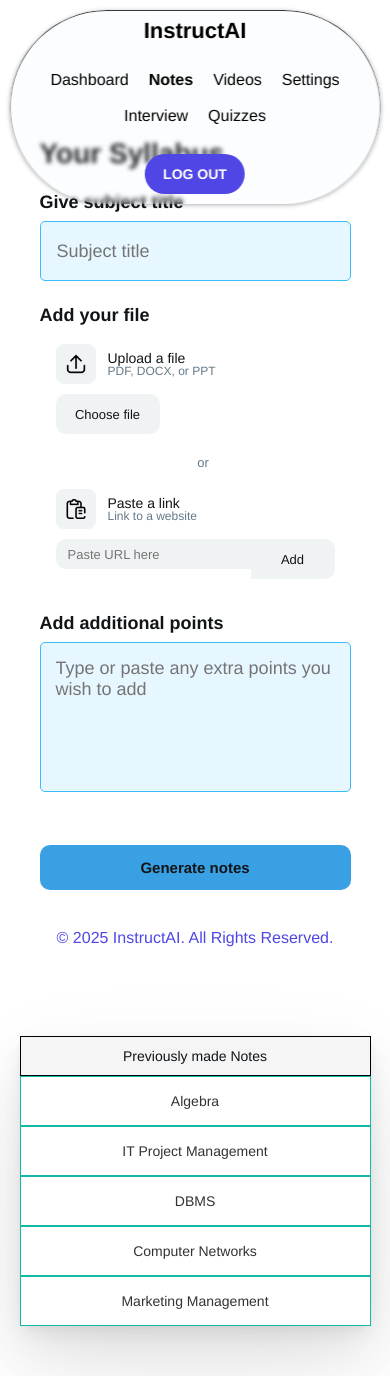
After one commit to tarush10000/InstructAI, a Django app: page /notes/ in a window 390 px wide. The commit adds this page. Run offline with Django 5.2, Linux system fonts and the light colour scheme; tables that the repository leaves empty hold one stand-in row (values such as "Sample post"); some libraries are stand-ins or nearby versions.

Commit message:
added notes.html and notes.css

```diff
--- /dev/null
+++ b/home/templates/home/notes.html
@@ -0,0 +1,101 @@
+{% load static %}
+<!DOCTYPE html>
+<html lang="en">
+<head>
+  <meta charset="UTF-8">
+  <meta name="viewport" content="width=device-width, initial-scale=1.0">
+  <title>InstructAI - Notes</title>
+  <link rel="stylesheet" href="{% static 'css/notes.css' %}">
+</head>
+<body>
+  <header class="header">
+    <div class="header-content">
+      <h1 class="logo">InstructAI</h1>
+
+      <nav class="main-nav">
+        <a href="{% url 'home' %}" class="nav-link">Dashboard</a>
+        <a href="{% url 'notes' %}" class="nav-link active">Notes</a>
+        <a href="{% url 'video' %}" class="nav-link">Videos</a>
+        <a href="{% url 'setting' %}" class="nav-link">Settings</a>
+        <a href="{% url 'interview' %}" class="nav-link">Interview</a>
+        <a href="{% url 'quiz' %}" class="nav-link">Quizzes</a>
+      </nav>
+
+      <div class="header-right">
+        <button class="logout-btn">LOG OUT</button>
+      </div>
+    </div>
+  </header>
+
+  <main class="notes-container">
+    <div class="background-pattern">
+      <img class="pattern pattern-1" src="img/pattern-1.png" alt="">
+      <img class="pattern pattern-2" src="img/pattern-2.png" alt="">
+    </div>
+
+    <form class="notes-form" action="#" method="post" enctype="multipart/form-data">
+      <h2 class="form-title">Your Syllabus</h2>
+
+      <div class="form-group">
+        <label for="subject-title" class="form-label">Give subject title</label>
+        <input type="text" id="subject-title" class="form-input" placeholder="Subject title" required>
+      </div>
+
+      <div class="form-group">
+        <label class="form-label">Add your file</label>
+        <div class="upload-option">
+          <div class="upload-info">
+            <div class="upload-icon">
+              <img src="{% static 'img/upload.png' %}" alt="Upload icon">
+            </div>
+            <div class="upload-text">
+              <div class="upload-title">Upload a file</div>
+              <div class="upload-subtitle">PDF, DOCX, or PPT</div>
+            </div>
+          </div>
+          <label for="file-upload" class="upload-btn">
+            <span>Choose file</span>
+            <input id="file-upload" type="file" accept=".pdf,.docx,.ppt,.pptx">
+          </label>
+        </div>
+
+        <div class="form-divider">or</div>
+
+        <div class="upload-option">
+          <div class="upload-info">
+            <div class="upload-icon">
+              <img src="{% static 'img/paste.png' %}" alt="Link icon">
+            </div>
+            <div class="upload-text">
+              <div class="upload-title">Paste a link</div>
+              <div class="upload-subtitle">Link to a website</div>
+            </div>
+          </div>
+          <div class="link-input-group">
+            <input type="url" class="link-input" placeholder="Paste URL here">
+            <button type="button" class="link-btn">Add</button>
+          </div>
+        </div>
+      </div>
+
+      <div class="form-group">
+        <label for="additional-notes" class="form-label">Add additional points</label>
+        <textarea id="additional-notes" class="form-textarea" placeholder="Type or paste any extra points you wish to add"></textarea>
+      </div>
+
+      <button type="submit" class="submit-btn">Generate notes</button>
+
+      <p class="copyright">© 2025 InstructAI. All Rights Reserved.</p>
+    </form>
+
+    <aside class="existing-notes-sidebar">
+      <div class="notes-header">Previously made Notes</div>
+      <a href="#" class="note-item">Algebra</a>
+      <a href="#" class="note-item">IT Project Management</a>
+      <a href="#" class="note-item">DBMS</a>
+      <a href="#" class="note-item">Computer Networks</a>
+      <a href="#" class="note-item">Marketing Management</a>
+    </aside>
+  </main>
+</body>
+</html>
--- /dev/null
+++ b/static/css/notes.css
@@ -0,0 +1,502 @@
+/* Reset and base styles */
+@import url("https://cdnjs.cloudflare.com/ajax/libs/meyer-reset/2.0/reset.min.css");
+
+* {
+  -webkit-font-smoothing: antialiased;
+  box-sizing: border-box;
+}
+
+html, body {
+  margin: 0;
+  padding: 0;
+  height: 100%;
+  width: 100%;
+  font-family: 'DM Sans', 'Poppins', Helvetica, sans-serif;
+  background-color: #ffffff;
+  overflow-x: hidden;
+  font-size: 16px;
+}
+
+button:focus-visible {
+  outline: 2px solid #4a90e2 !important;
+  outline: -webkit-focus-ring-color auto 5px !important;
+}
+
+a {
+  text-decoration: none;
+  color: inherit;
+}
+
+/* Header styles */
+.header {
+  position: fixed;
+  top: 20px;
+  left: 50%;
+  transform: translateX(-50%);
+  width: 95%;
+  max-width: 1400px;
+  height: 70px;
+  background-color: rgba(224, 231, 240, 0.1);
+  border-radius: 500px;
+  box-shadow: 0px 1px 4px rgba(37, 40, 45, 0.37);
+  backdrop-filter: blur(2px);
+  -webkit-backdrop-filter: blur(2px);
+  z-index: 100;
+  padding: 0 20px;
+}
+
+.header::before {
+  content: "";
+  position: absolute;
+  inset: 0;
+  padding: 1px;
+  border-radius: 500px;
+  background: linear-gradient(180deg, rgba(55, 57, 60, 1) 0%, rgba(55, 57, 60, 0) 100%);
+  -webkit-mask: linear-gradient(#fff 0 0) content-box, linear-gradient(#fff 0 0);
+  -webkit-mask-composite: xor;
+  mask-composite: exclude;
+  pointer-events: none;
+}
+
+.header-content {
+  display: flex;
+  align-items: center;
+  justify-content: space-between;
+  height: 100%;
+  position: relative;
+}
+
+.logo {
+  font-family: "Poppins-Bold", Helvetica;
+  font-weight: 700;
+  color: #000000;
+  font-size: 22px;
+  margin: 0;
+  position: absolute;
+  left: 30px;
+}
+
+.main-nav {
+  display: flex;
+  gap: 20px;
+  margin-left: 150px;
+}
+
+.nav-link {
+  font-family: "Poppins-Regular", Helvetica;
+  font-weight: 400;
+  color: #000000;
+  font-size: 16px;
+  white-space: nowrap;
+}
+
+.nav-link.active {
+  font-family: "Poppins-SemiBold", Helvetica;
+  font-weight: 600;
+}
+
+.header-right {
+  display: flex;
+  align-items: center;
+  gap: 20px;
+}
+
+.header-links {
+  display: flex;
+  gap: 20px;
+}
+
+.header-link {
+  font-family: "DM Sans-Regular", Helvetica;
+  font-weight: 400;
+  color: #fafafa;
+  font-size: 14px;
+  white-space: nowrap;
+}
+
+.header-divider {
+  width: 150px;
+  height: 1px;
+}
+
+.logout-btn {
+  all: unset;
+  display: flex;
+  align-items: center;
+  justify-content: center;
+  width: 100px;
+  height: 40px;
+  background-color: #4f46e5;
+  border-radius: 50px;
+  font-family: "Poppins-Bold", Helvetica;
+  font-weight: 700;
+  color: white;
+  font-size: 14px;
+  cursor: pointer;
+}
+
+/* Main content styles */
+.notes-container {
+  position: relative;
+  width: 100%;
+  min-height: 100vh;
+  padding: 100px 5% 50px;
+  display: flex;
+  justify-content: space-between;
+  max-width: 1400px;
+  margin: 0 auto;
+}
+
+.background-pattern {
+  position: absolute;
+  top: 0;
+  left: 0;
+  width: 100%;
+  height: 100%;
+  overflow: hidden;
+  z-index: -1;
+}
+
+.pattern {
+  position: absolute;
+}
+
+.pattern-1 {
+  width: 600px;
+  height: 800px;
+  top: 150px;
+  left: 400px;
+}
+
+.pattern-2 {
+  width: 1200px;
+  height: 600px;
+  top: 1500px;
+  left: -7000px;
+}
+
+/* Notes form styles */
+.notes-form {
+  width: 65%;
+  max-width: 800px;
+  padding: 20px 0;
+}
+
+.form-title {
+  font-family: "Poppins-Bold", Helvetica;
+  font-weight: 700;
+  color: #111517;
+  font-size: 28px;
+  margin-bottom: 25px;
+  padding-left: 16px;
+}
+
+.form-group {
+  margin-bottom: 25px;
+  width: 100%;
+}
+
+.form-label {
+  display: block;
+  font-family: "Poppins-Bold", Helvetica;
+  font-weight: 700;
+  color: #111517;
+  font-size: 18px;
+  margin-bottom: 10px;
+  padding-left: 16px;
+}
+
+.form-input {
+  width: 100%;
+  max-width: 600px;
+  height: 60px;
+  background-color: #e6f7ff;
+  border: 1px solid #38bdf8;
+  border-radius: 5px;
+  padding: 0 16px;
+  font-family: "DM Sans-Light", Helvetica;
+  font-weight: 300;
+  color: #595959;
+  font-size: 18px;
+}
+
+.form-textarea {
+  width: 100%;
+  max-width: 600px;
+  height: 150px;
+  background-color: #e6f7ff;
+  border: 1px solid #38bdf8;
+  border-radius: 5px;
+  padding: 15px;
+  font-family: "DM Sans-Light", Helvetica;
+  font-weight: 300;
+  color: #595959;
+  font-size: 18px;
+  resize: none;
+}
+
+.upload-option {
+  display: flex;
+  align-items: center;
+  justify-content: space-between;
+  width: 100%;
+  max-width: 650px;
+  min-height: 60px;
+  padding: 10px 16px;
+  background-color: rgba(255, 255, 255, 0.2);
+  backdrop-filter: blur(2px);
+  -webkit-backdrop-filter: blur(2px);
+  margin-bottom: 12px;
+}
+
+.upload-info {
+  display: flex;
+  align-items: center;
+  gap: 12px;
+}
+
+.upload-icon {
+  width: 40px;
+  height: 40px;
+  background-color: #f0f3f4;
+  border-radius: 8px;
+  display: flex;
+  align-items: center;
+  justify-content: center;
+}
+
+.upload-icon img {
+  width: 20px;
+  height: 20px;
+}
+
+.upload-text {
+  display: flex;
+  flex-direction: column;
+}
+
+.upload-title {
+  font-family: "DM Sans-Medium", Helvetica;
+  font-weight: 500;
+  color: #111517;
+  font-size: 14px;
+}
+
+.upload-subtitle {
+  font-family: "DM Sans-Regular", Helvetica;
+  font-weight: 400;
+  color: #647987;
+  font-size: 12px;
+}
+
+.upload-btn {
+  all: unset;
+  display: inline-flex;
+  min-width: 80px;
+  height: 30px;
+  align-items: center;
+  justify-content: center;
+  padding: 5px 12px;
+  background-color: #f0f3f4;
+  border-radius: 10px;
+  font-family: "Manrope-Medium", Helvetica;
+  font-weight: 500;
+  color: #111517;
+  font-size: 13px;
+  cursor: pointer;
+}
+
+.upload-btn input {
+  display: none;
+}
+
+.form-divider {
+  font-family: "DM Sans-Regular", Helvetica;
+  font-weight: 400;
+  color: #647987;
+  font-size: 13px;
+  text-align: center;
+  margin: 4px 0 10px;
+  padding-left: 16px;
+}
+
+.link-input-group {
+  display: flex;
+  width: 100%;
+  max-width: 300px;
+}
+
+.link-input {
+  flex: 1;
+  min-width: 0;
+  height: 30px;
+  padding: 5px 12px;
+  border: none;
+  border-radius: 10px 0 0 10px;
+  background-color: #f0f3f4;
+  font-family: "DM Sans-Regular", Helvetica;
+  font-size: 13px;
+}
+
+.link-btn {
+  all: unset;
+  min-width: 60px;
+  height: 30px;
+  padding: 5px 12px;
+  background-color: #f0f3f4;
+  border-radius: 0 10px 10px 0;
+  font-family: "Manrope-Medium", Helvetica;
+  font-weight: 500;
+  color: #111517;
+  font-size: 13px;
+  text-align: center;
+  cursor: pointer;
+}
+
+.submit-btn {
+  all: unset;
+  display: inline-flex;
+  width: 100%;
+  max-width: 800px;
+  height: 45px;
+  align-items: center;
+  justify-content: center;
+  background-color: #3aa0e4;
+  border-radius: 10px;
+  font-family: "Manrope-Bold", Helvetica;
+  font-weight: 700;
+  color: #111517;
+  font-size: 15px;
+  margin-top: 25px;
+  cursor: pointer;
+}
+
+.copyright {
+  font-family: "DM Sans-Regular", Helvetica;
+  font-weight: 400;
+  color: #4f46e5;
+  font-size: 16px;
+  text-align: center;
+  margin-top: 40px;
+}
+
+/* Existing notes sidebar */
+.existing-notes-sidebar {
+  width: 250px;
+  background-color: #ffffff;
+  border-radius: 10px;
+  box-shadow: 0px 1.97px 6.47px rgba(0, 0, 0, 0.03),
+              0px 9px 18.2px rgba(0, 0, 0, 0.05),
+              0px 22.78px 48.83px rgba(0, 0, 0, 0.06),
+              0px 45px 112px rgba(0, 0, 0, 0.09);
+  height: fit-content;
+  position: sticky;
+  top: 120px;
+}
+
+.notes-header {
+  height: 40px;
+  display: flex;
+  align-items: center;
+  justify-content: center;
+  padding: 0 15px;
+  background-color: #f5f5f5;
+  border: 1px solid #000000;
+  font-family: "DM Sans-Medium", Helvetica;
+  font-weight: 500;
+  color: #0f1419;
+  font-size: 14px;
+  text-align: center;
+}
+
+.note-item {
+  height: 50px;
+  display: flex;
+  align-items: center;
+  justify-content: center;
+  padding: 0 15px;
+  border: 1px solid #14b8a6;
+  background-color: #ffffff;
+  font-family: "DM Sans-Regular", Helvetica;
+  font-weight: 400;
+  color: #333333;
+  font-size: 14px;
+  text-align: center;
+  text-overflow: ellipsis;
+  white-space: nowrap;
+  overflow: hidden;
+}
+
+/* Responsive adjustments */
+@media (max-width: 1200px) {
+  .notes-container {
+    flex-direction: column;
+    align-items: center;
+    gap: 40px;
+    padding-top: 120px;
+  }
+
+  .notes-form, .existing-notes-sidebar {
+    width: 100%;
+    max-width: 700px;
+  }
+
+  .existing-notes-sidebar {
+    position: static;
+    margin-top: 30px;
+  }
+
+  .header {
+    top: 10px;
+    height: auto;
+    padding: 10px;
+  }
+
+  .header-content {
+    flex-direction: column;
+    height: auto;
+    gap: 10px;
+  }
+
+  .logo {
+    position: static;
+    margin-bottom: 10px;
+  }
+
+  .main-nav {
+    margin: 10px 0;
+    flex-wrap: wrap;
+    justify-content: center;
+  }
+
+  .header-right {
+    flex-direction: column;
+    gap: 10px;
+    margin-top: 10px;
+  }
+
+  .header-divider {
+    display: none;
+  }
+}
+
+@media (max-width: 768px) {
+  .notes-form {
+    padding: 20px;
+  }
+
+  .form-title, .form-label {
+    padding-left: 0;
+  }
+
+  .upload-option {
+    flex-direction: column;
+    gap: 10px;
+    align-items: flex-start;
+  }
+
+  .link-input-group {
+    width: 100%;
+    max-width: none;
+  }
+}
```
Also changed, not shown: home/templates/home/dashboard.html (+6 -5 lines), static/img/paste.png (added), static/img/upload.png (added).
